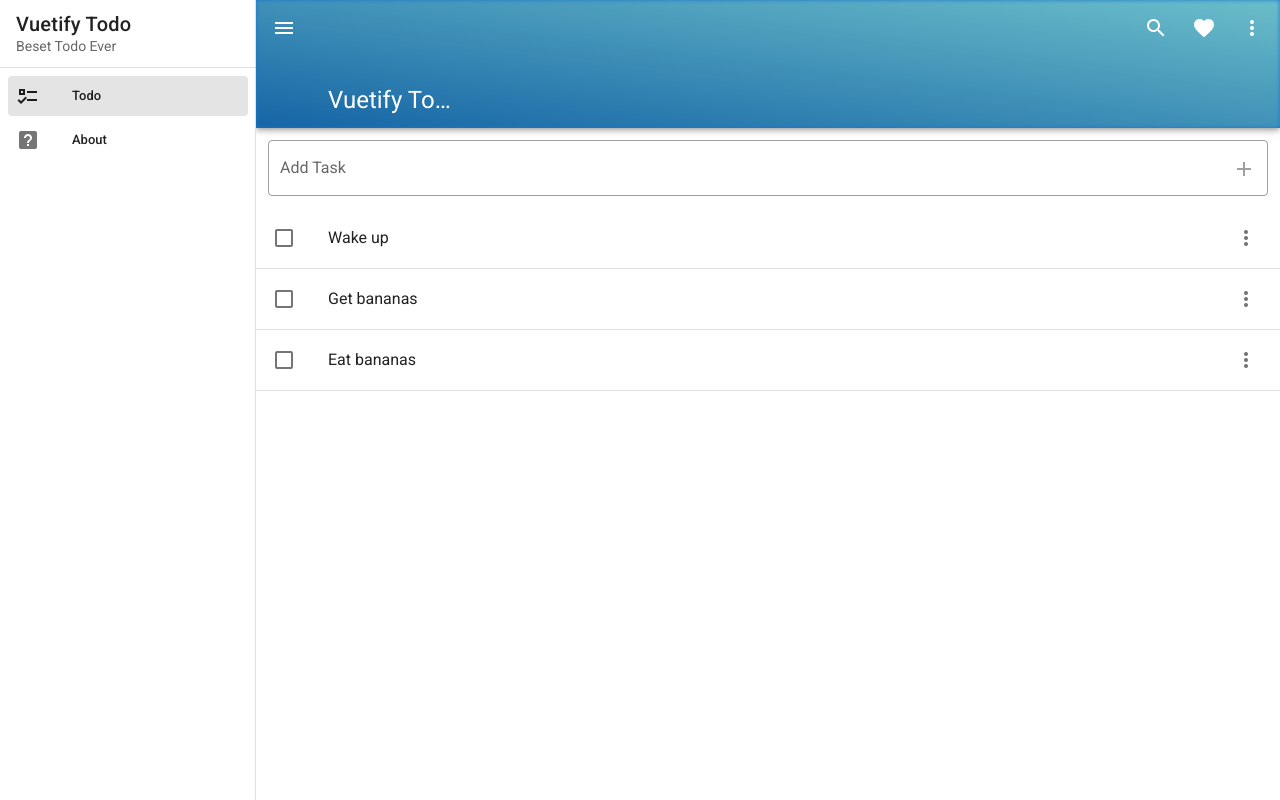
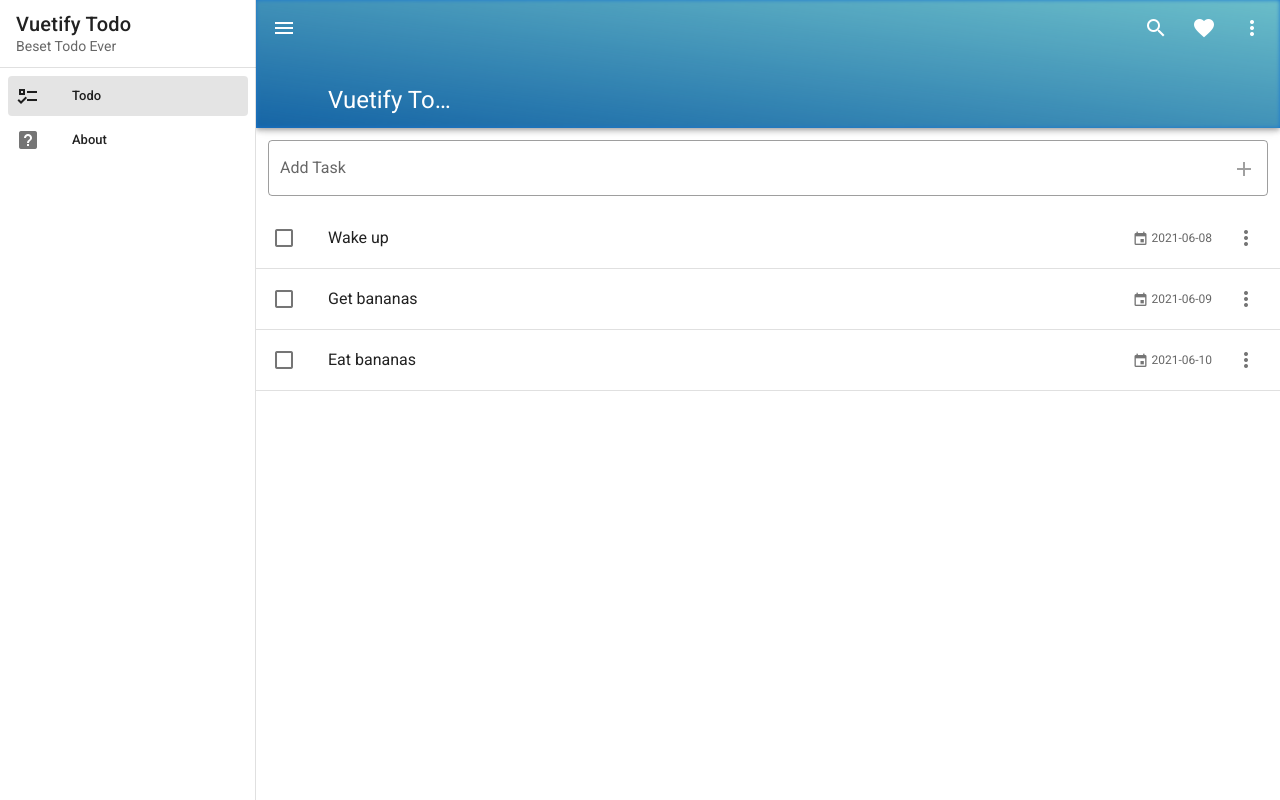
Before and after one commit to Nikuspokus/Udemy-Vuetify-Todo, a Vue app: page /#/ in a window 1280 px wide. Built offline with nearby package versions, Linux system fonts and the light colour scheme.

Commit message:
Chap 61 - module 11 - FINI

```diff
--- a/src/components/Todo/Task.vue
+++ b/src/components/Todo/Task.vue
@@ -15,6 +15,15 @@
               >{{ task.title }}</v-list-item-title
             >
           </v-list-item-content>
+
+          <v-list-item-action>
+            <v-list-item-action-text>
+              <v-icon small>
+                mdi-calendar
+              </v-icon>
+              {{ task.dueDate }}
+            </v-list-item-action-text>
+          </v-list-item-action>
 
           <v-list-item-action>
             <task-menu :task="task" />
--- a/src/store/index.js
+++ b/src/store/index.js
@@ -10,16 +10,19 @@ export default new Vuex.Store({
         id: 1,
         title: "Wake up",
         done: false,
+        dueDate: '2021-06-08'
       },
       {
         id: 2,
         title: "Get bananas",
         done: false,
+        dueDate: '2021-06-09'
       },
       {
         id: 3,
         title: "Eat bananas",
         done: false,
+        dueDate: '2021-06-10'
       },
     ],
     snackbar: {
@@ -33,6 +36,7 @@ export default new Vuex.Store({
         id: Date.now(),
         title: newTaskTitle,
         done: false,
+        dueDate:nul
       };
       state.tasks.push(newTask);
     },
```
